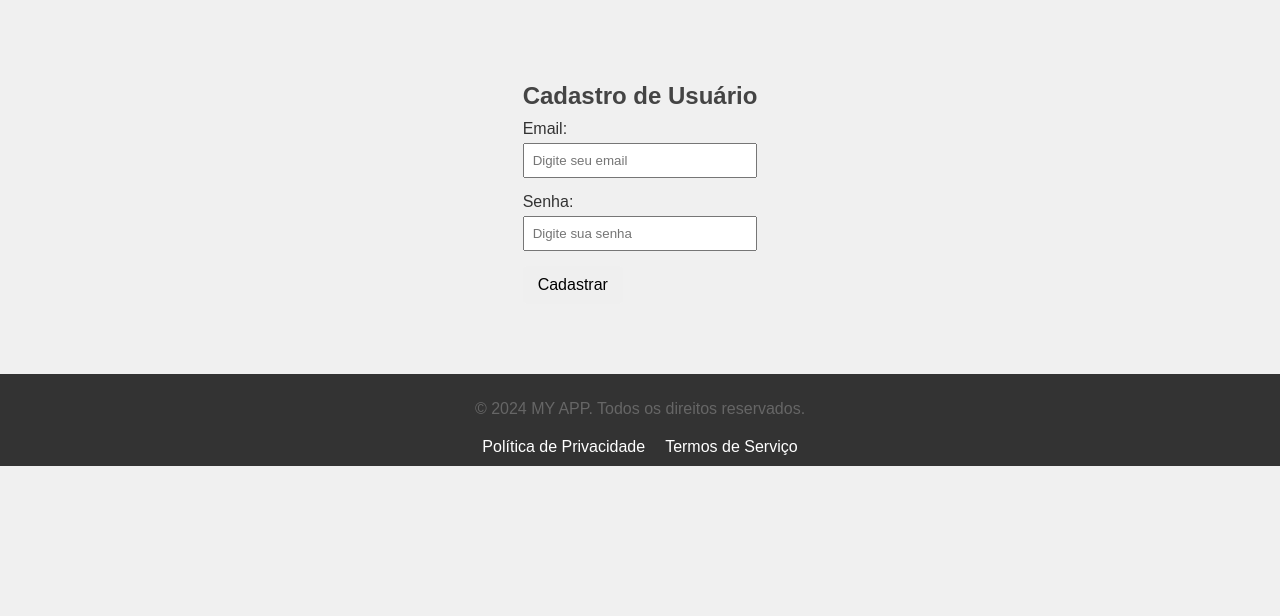
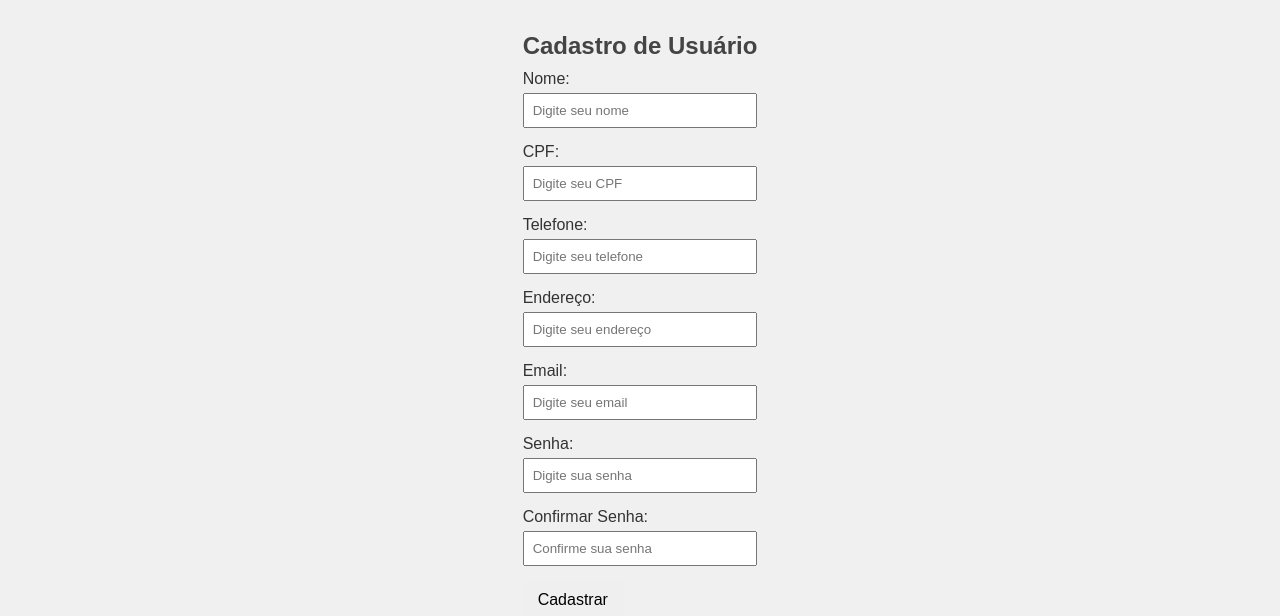
Before and after one commit to lordumungus/TG_5_Semestre_Fatec_Cruzeiro, a React (Create React App) app in the folder my-app/: page /cadastro in a window 1280 px wide. Shown: the part 334-950 px from the top of the page. Before the commit the page ends 800 px from the top, so only its background shows below. Built offline with nearby package versions, Linux system fonts and the light colour scheme; no server answers.

Commit message:
Formulario de Cadastro upgrade

```diff
--- a/my-app/src/paginas/Cadastro.js
+++ b/my-app/src/paginas/Cadastro.js
@@ -3,19 +3,31 @@ import React, { useState } from 'react';
 function Cadastro({ onRegister }) {
   const [email, setEmail] = useState('');
   const [password, setPassword] = useState('');
+  const [confirmPassword, setConfirmPassword] = useState('');
+  const [nome, setNome] = useState('');
+  const [cpf, setCpf] = useState('');
+  const [telefone, setTelefone] = useState('');
+  const [endereco, setEndereco] = useState('');
   const [message, setMessage] = useState(''); // Estado para exibir mensagens de resposta
 
   const handleSubmit = async (e) => {
     e.preventDefault();
     setMessage(''); // Limpa a mensagem antes de uma nova tentativa
-    if (email && password) {
+
+    // Verifica se as senhas coincidem
+    if (password !== confirmPassword) {
+      setMessage('As senhas não coincidem!');
+      return;
+    }
+
+    if (email && password && nome && cpf && telefone && endereco) {
       try {
         const response = await fetch('http://localhost:5000/register', {
           method: 'POST',
           headers: {
             'Content-Type': 'application/json',
           },
-          body: JSON.stringify({ email, password }),
+          body: JSON.stringify({ email, password, nome, cpf, telefone, endereco }),
         });
 
         const data = await response.json();
@@ -23,14 +35,22 @@ function Cadastro({ onRegister }) {
         if (response.ok) {
           setMessage('Usuário cadastrado com sucesso!'); // Define a mensagem de sucesso
           onRegister(email, password); // Chama a função passada via props para cadastrar o usuário
+          // Limpa os campos após o cadastro
           setEmail('');
           setPassword('');
+          setConfirmPassword('');
+          setNome('');
+          setCpf('');
+          setTelefone('');
+          setEndereco('');
         } else {
           setMessage(`Erro: ${data.error}`); // Exibe a mensagem de erro retornada pela API
         }
       } catch (error) {
         setMessage('Erro ao cadastrar usuário. Tente novamente mais tarde.'); // Exibe erro genérico em caso de falha na requisição
       }
+    } else {
+      setMessage('Por favor, preencha todos os campos.');
     }
   };
 
@@ -38,6 +58,46 @@ function Cadastro({ onRegister }) {
     <div className="cadastro-container">
       <h2>Cadastro de Usuário</h2>
       <form onSubmit={handleSubmit} className="cadastro-form">
+        <div className="form-group">
+          <label>Nome:</label>
+          <input
+            type="text"
+            value={nome}
+            onChange={(e) => setNome(e.target.value)}
+            placeholder="Digite seu nome"
+            required
+          />
+        </div>
+        <div className="form-group">
+          <label>CPF:</label>
+          <input
+            type="text"
+            value={cpf}
+            onChange={(e) => setCpf(e.target.value)}
+            placeholder="Digite seu CPF"
+            required
+          />
+        </div>
+        <div className="form-group">
+          <label>Telefone:</label>
+          <input
+            type="text"
+            value={telefone}
+            onChange={(e) => setTelefone(e.target.value)}
+            placeholder="Digite seu telefone"
+            required
+          />
+        </div>
+        <div className="form-group">
+          <label>Endereço:</label>
+          <input
+            type="text"
+            value={endereco}
+            onChange={(e) => setEndereco(e.target.value)}
+            placeholder="Digite seu endereço"
+            required
+          />
+        </div>
         <div className="form-group">
           <label>Email:</label>
           <input
@@ -58,6 +118,16 @@ function Cadastro({ onRegister }) {
             required
           />
         </div>
+        <div className="form-group">
+          <label>Confirmar Senha:</label>
+          <input
+            type="password"
+            value={confirmPassword}
+            onChange={(e) => setConfirmPassword(e.target.value)}
+            placeholder="Confirme sua senha"
+            required
+          />
+        </div>
         <button type="submit">Cadastrar</button>
       </form>
 
```
Also changed, not shown: my-app/src/server.js (+29 -8 lines), 1 other file (tests, documents, lock files or other folders).
